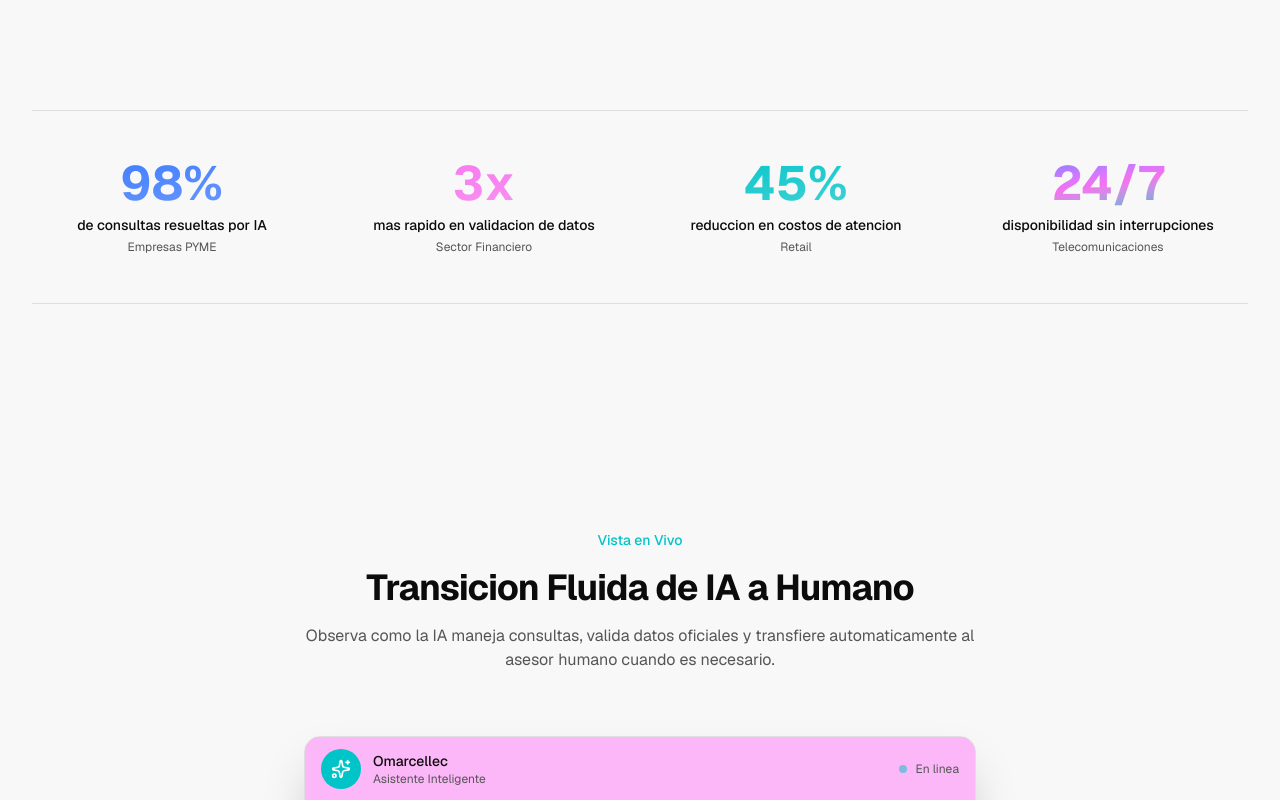
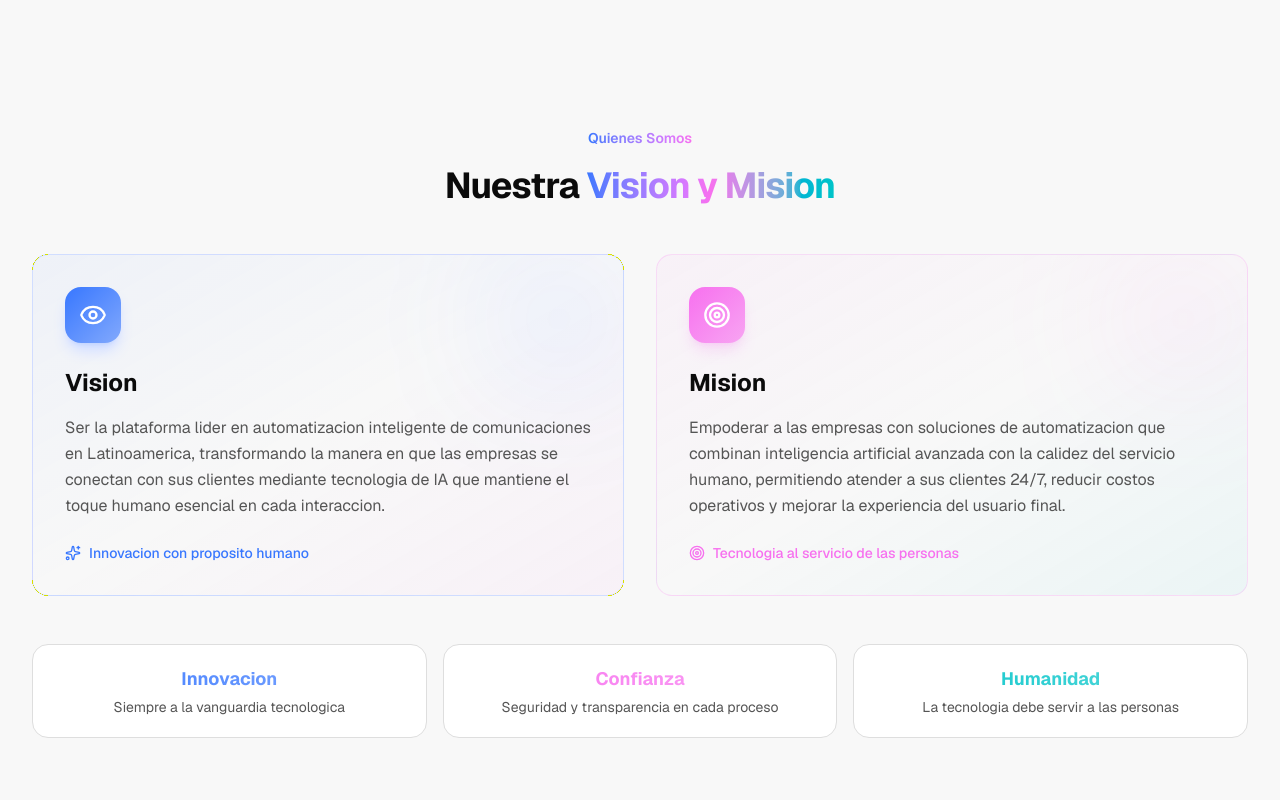
Before and after one commit to jcchoezb/mdc_omarcellec_fromt, a Next.js app: page / in a window 1280 px wide. Shown: the part 760-1560 px from the top of the page. Built offline with nearby package versions, Linux system fonts and the light colour scheme.

Commit message:
feat: add Vision and Mission section with icons and company values\n\nInclude Vision and Mission cards with icons and gradient colors, plus compact company values.

```diff
--- a/app/page.tsx
+++ b/app/page.tsx
@@ -4,6 +4,7 @@ import { LiveChatPreview } from "@/components/landing/live-chat-preview"
 import { DashboardPreview } from "@/components/landing/dashboard-preview"
 import { WorkflowSection } from "@/components/landing/workflow-section"
 import { TemplatesWorkflowSection } from "@/components/landing/templates-workflow-section"
+import { VisionMissionSection } from "@/components/landing/vision-mission-section"
 import { FeaturesSection } from "@/components/landing/features-section"
 import { StatsSection } from "@/components/landing/stats-section"
 import { CTASection } from "@/components/landing/cta-section"
@@ -15,6 +16,7 @@ export default function Home() {
       <Header />
       <main>
         <HeroSection />
+        <VisionMissionSection />
         <StatsSection />
         <LiveChatPreview />
         <DashboardPreview />
--- /dev/null
+++ b/components/landing/vision-mission-section.tsx
@@ -0,0 +1,111 @@
+"use client"
+
+import { motion } from "framer-motion"
+import { Eye, Target, Sparkles } from "lucide-react"
+
+export function VisionMissionSection() {
+  return (
+    <section className="px-6 py-20 lg:px-8 lg:py-28">
+      <div className="mx-auto max-w-7xl">
+        <div className="text-center mb-12">
+          <motion.span
+            className="inline-block text-sm font-semibold text-transparent bg-gradient-to-r from-primary to-secondary bg-clip-text"
+            initial={{ opacity: 0 }}
+            whileInView={{ opacity: 1 }}
+            viewport={{ once: true }}
+          >
+            Quienes Somos
+          </motion.span>
+          <motion.h2
+            className="mt-4 text-3xl font-bold tracking-tight sm:text-4xl"
+            initial={{ opacity: 0, y: 20 }}
+            whileInView={{ opacity: 1, y: 0 }}
+            viewport={{ once: true }}
+          >
+            <span className="text-foreground">Nuestra </span>
+            <span className="bg-gradient-to-r from-primary via-secondary to-accent bg-clip-text text-transparent">Vision y Mision</span>
+          </motion.h2>
+        </div>
+
+        <div className="grid gap-8 lg:grid-cols-2">
+          {/* Vision */}
+          <motion.div
+            className="relative overflow-hidden rounded-2xl border border-primary/20 bg-gradient-to-br from-primary/5 via-transparent to-secondary/5 p-8"
+            initial={{ opacity: 0, x: -30 }}
+            whileInView={{ opacity: 1, x: 0 }}
+            viewport={{ once: true }}
+            transition={{ duration: 0.5 }}
+          >
+            <div className="absolute top-0 right-0 h-32 w-32 rounded-full bg-primary/10 blur-3xl" />
+            <div className="relative">
+              <div className="flex h-14 w-14 items-center justify-center rounded-xl bg-gradient-to-br from-primary to-primary/60 shadow-lg shadow-primary/20">
+                <Eye className="h-7 w-7 text-white" />
+              </div>
+              <h3 className="mt-6 text-2xl font-bold text-foreground">Vision</h3>
+              <p className="mt-4 text-base leading-relaxed text-muted-foreground">
+                Ser la plataforma lider en automatizacion inteligente de comunicaciones en Latinoamerica,
+                transformando la manera en que las empresas se conectan con sus clientes mediante
+                tecnologia de IA que mantiene el toque humano esencial en cada interaccion.
+              </p>
+              <div className="mt-6 flex items-center gap-2 text-sm text-primary font-medium">
+                <Sparkles className="h-4 w-4" />
+                <span>Innovacion con proposito humano</span>
+              </div>
+            </div>
+          </motion.div>
+
+          {/* Mision */}
+          <motion.div
+            className="relative overflow-hidden rounded-2xl border border-secondary/20 bg-gradient-to-br from-secondary/5 via-transparent to-accent/5 p-8"
+            initial={{ opacity: 0, x: 30 }}
+            whileInView={{ opacity: 1, x: 0 }}
+            viewport={{ once: true }}
+            transition={{ duration: 0.5 }}
+          >
+            <div className="absolute top-0 right-0 h-32 w-32 rounded-full bg-secondary/10 blur-3xl" />
+            <div className="relative">
+              <div className="flex h-14 w-14 items-center justify-center rounded-xl bg-gradient-to-br from-secondary to-secondary/60 shadow-lg shadow-secondary/20">
+                <Target className="h-7 w-7 text-white" />
+              </div>
+              <h3 className="mt-6 text-2xl font-bold text-foreground">Mision</h3>
+              <p className="mt-4 text-base leading-relaxed text-muted-foreground">
+                Empoderar a las empresas con soluciones de automatizacion que combinan inteligencia artificial
+                avanzada con la calidez del servicio humano, permitiendo atender a sus clientes 24/7,
+                reducir costos operativos y mejorar la experiencia del usuario final.
+              </p>
+              <div className="mt-6 flex items-center gap-2 text-sm text-secondary font-medium">
+                <Target className="h-4 w-4" />
+                <span>Tecnologia al servicio de las personas</span>
+              </div>
+            </div>
+          </motion.div>
+        </div>
+
+        {/* Valores */}
+        <motion.div
+          className="mt-12 grid gap-4 sm:grid-cols-3"
+          initial={{ opacity: 0, y: 20 }}
+          whileInView={{ opacity: 1, y: 0 }}
+          viewport={{ once: true }}
+          transition={{ delay: 0.2 }}
+        >
+          {[
+            { title: "Innovacion", desc: "Siempre a la vanguardia tecnologica", color: "from-primary to-primary/60" },
+            { title: "Confianza", desc: "Seguridad y transparencia en cada proceso", color: "from-secondary to-secondary/60" },
+            { title: "Humanidad", desc: "La tecnologia debe servir a las personas", color: "from-accent to-accent/60" },
+          ].map((valor, idx) => (
+            <div
+              key={idx}
+              className="rounded-xl border border-border bg-card p-5 text-center hover:border-primary/30 transition-colors"
+            >
+              <h4 className={`text-lg font-bold bg-gradient-to-r ${valor.color} bg-clip-text text-transparent`}>
+                {valor.title}
+              </h4>
+              <p className="mt-1 text-sm text-muted-foreground">{valor.desc}</p>
+            </div>
+          ))}
+        </motion.div>
+      </div>
+    </section>
+  )
+}
```
